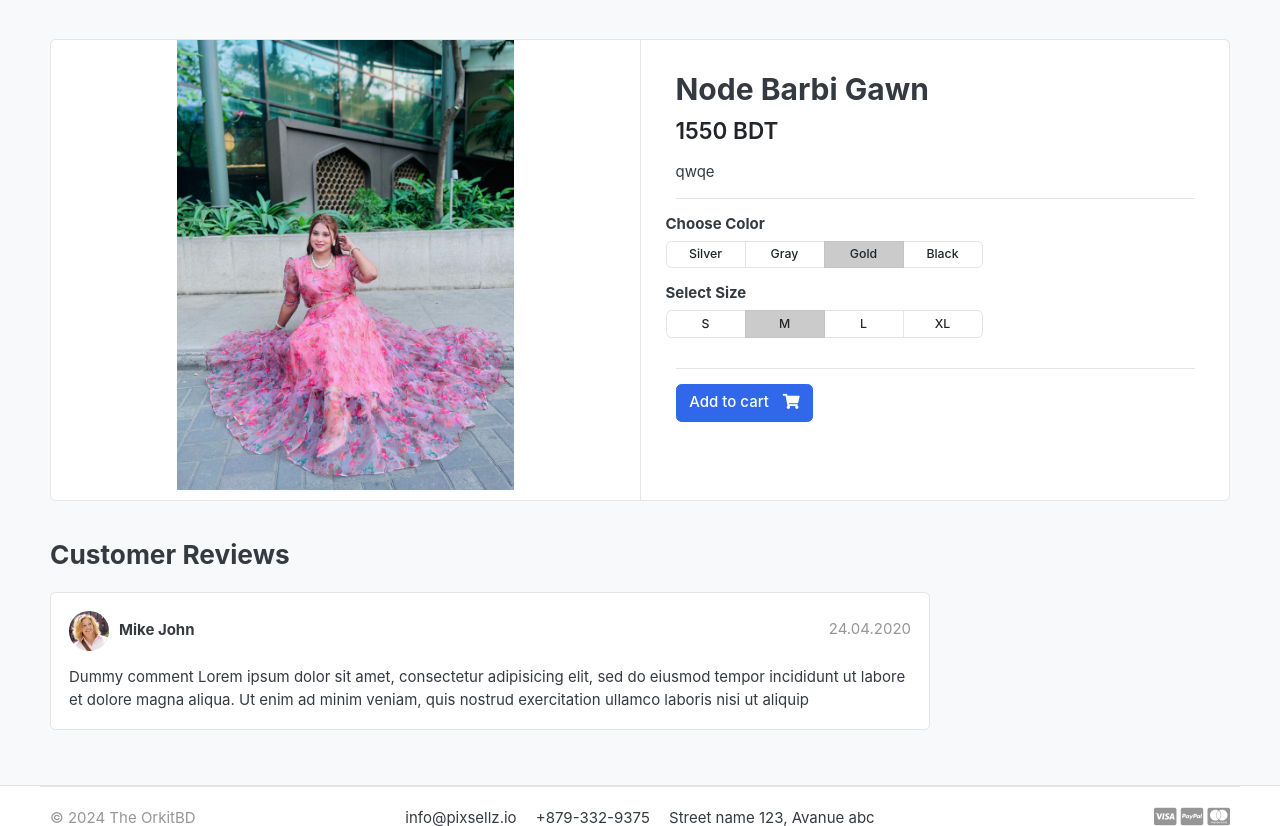
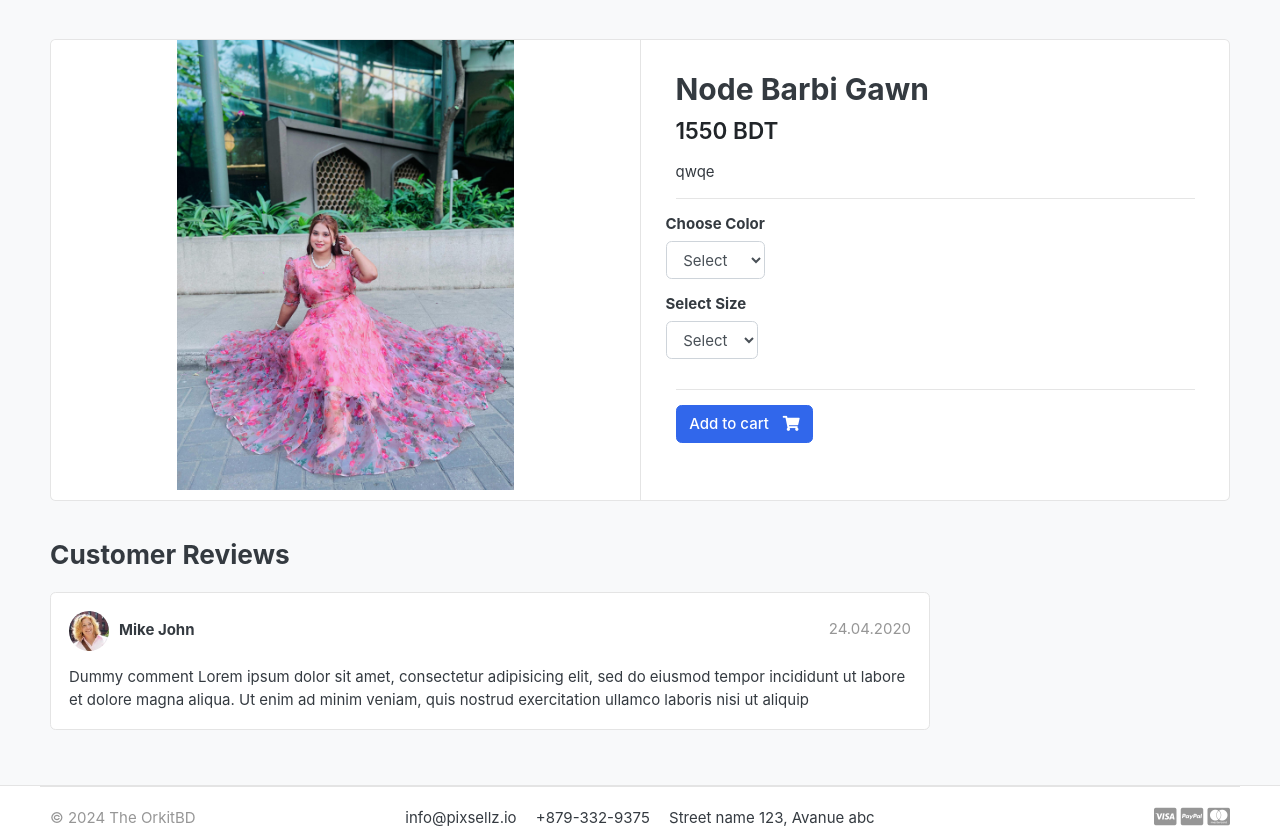
Before and after one commit to nazmul629/TheOrkitWebsites, a Django app: a page that uses templates/store/product-detail.html in a window 1280 px wide. Shown: the part 119-945 px from the top of the page. Run offline with Django 5.2, Linux system fonts and the light colour scheme; data comes from the database, SQL or seed files in the repository; some libraries are stand-ins or nearby versions; some web fonts are replaced.

Commit message:
prooduct variations template and product variation modele constract after all gert the insttance of variations of for single product

```diff
--- a/carts/models.py
+++ b/carts/models.py
@@ -1,5 +1,5 @@
 from django.db import models
-from store.models import Product
+from store.models import Product,Variation
 
 
 class Cart(models.Model):
@@ -11,6 +11,7 @@
 
 class CartItem(models.Model):
     product = models.ForeignKey(Product,on_delete=models.CASCADE)
+    variations = models.ManyToManyField(Variation, blank=True)
     cart = models.ForeignKey(Cart,on_delete=models.CASCADE)
     quantity = models.IntegerField()
     is_active = models.BooleanField(default=True)
@@ -19,5 +20,5 @@
         return self.product.price *self.quantity
 
 
-    def __str__(self):
+    def __unicode__(self):
         return self.product
--- a/carts/views.py
+++ b/carts/views.py
@@ -1,5 +1,5 @@
 from django.shortcuts import render, redirect, get_object_or_404
-from  store.models import Product
+from  store.models import Product,Variation
 from .models import Cart, CartItem
 from django.http import HttpResponse
 
@@ -16,7 +16,32 @@
 
 def add_cart(request,product_id):
 
-    product = Product.objects.get(id=product_id)
+    product = Product.objects.get(id=product_id) #get the product
+    product_variation = []
+
+    # traditional
+    # color = request.POST['color']
+    # size = request.POST['size']
+
+    if request.method == 'POST':
+        #  Dynamic collet multiple atribute
+
+        for item in request.POST:
+            key = item
+            value = request.POST[key]
+
+
+            try:
+                variation = Variation.objects.get(product=product, variation_category__iexact=key, variation_value__iexact=value)
+
+                # product_variation.append(variation)
+                print(variation)
+
+            except:
+                pass
+
+
+
 
     try:
         cart = Cart.objects.get(cart_id = _cart_id(request))
--- a/store/models.py
+++ b/store/models.py
@@ -20,17 +20,31 @@
     def get_url(self):
         return reverse('product_detail',args=[self.category.slug, self.slug])
 
-variation_category_choice= (
+
+
+
+
+class VariationManager(models.Manager):
+    def colors(self):
+        return super(VariationManager, self).filter(variation_category='color', is_active=True)
+
+    def sizes(self):
+        return super(VariationManager, self).filter(variation_category='size', is_active=True)
+
+variation_category_choice=(
     ('color','color'),
     ('size','size'),
 )
 
 class Variation(models.Model):
-    product = models.ForeignKey(Product, on_delete=models.CASCADE)
-    variation_category  = models.CharField(max_length=20, choices= variation_category_choice)
-    variation_value = models.CharField(max_length=100)
+    product = models.ForeignKey(Product, on_delete = models.CASCADE)
+    variation_category  = models.CharField(max_length=20,choices=variation_category_choice)
+    variation_value = models.CharField(max_length=20)
     is_active = models.BooleanField(default=True)
-    create_date =models.DateTimeField(auto_now=True)
+    created_date = models.DateTimeField(auto_now=True)
 
-    def __uniode__(self):
-        return self.product
+    objects = VariationManager()
+
+
+    def __str__(self):
+        return self.variation_value
--- a/templates/store/product-detail.html
+++ b/templates/store/product-detail.html
@@ -21,6 +21,8 @@
 		</aside>
 		<main class="col-md-6 border-left">
 
+<form action="{% url 'add_cart' single_product.id%}"  method="POST">
+		{% csrf_token %}
 	<article class="content-body">
 
 	<h2 class="title">{{single_product.product_name}}</h2>
@@ -36,39 +38,23 @@
 		<div class="row">
 			<div class="item-option-select">
 				<h6>Choose Color</h6>
-			<div class="btn-group btn-group-sm btn-group-toggle" data-toggle="buttons">
-			  <label class="btn btn-light">
-			    <input type="radio" name="radio_color"> Silver
-			  </label>
-			  <label class="btn btn-light">
-			    <input type="radio" name="radio_color" > Gray
-			  </label>
-			  <label class="btn btn-light active">
-			    <input type="radio" name="radio_color checked"> Gold
-			  </label>
-			  <label class="btn btn-light">
-			    <input type="radio" name="radio_color"> Black
-			  </label>
-			</div>
+					<select name ="color" class="form-control" required>
+						<option value="" disabled selected>Select</option>
+							{% for i in single_product.variation_set.colors %}
+								<option value="{{ i.variation_value | lower }}">{{ i.variation_value | capfirst }}</option>
+							{% endfor %}
+					</select>
 			</div>
 		</div> <!-- row.// -->
 		<div class="row">
 			<div class="item-option-select">
 				<h6>Select Size</h6>
-			<div class="btn-group btn-group-sm btn-group-toggle" data-toggle="buttons">
-			  <label class="btn btn-light">
-			    <input type="radio" name="radio_color"> S
-			  </label>
-			  <label class="btn btn-light active">
-			    <input type="radio" name="radio_color" checked> M
-			  </label>
-			  <label class="btn btn-light">
-			    <input type="radio" name="radio_color"> L
-			  </label>
-			  <label class="btn btn-light">
-			    <input type="radio" name="radio_color"> XL
-			  </label>
-			</div>
+					<select name = "size" class="form-control" required>
+						<option value="" disabled selected>Select</option>
+							{% for i in single_product.variation_set.sizes %}
+								<option value="{{ i.variation_value | lower }}">{{ i.variation_value | capfirst }}</option>
+							{% endfor %}
+					</select>
 			</div>
 		</div> <!-- row.// -->
 		<hr>
@@ -81,10 +67,11 @@
 				<a href="{% url 'cart'%}" class="btn  btn-outline-primary"> <span class="text">View Cart</span> <i class="fas fa-eye"></i>  </a>
 
 			{% else %}
-			<a href="{% url 'add_cart' single_product.id%}" class="btn  btn-primary"> <span class="text">Add to cart</span> <i class="fas fa-shopping-cart"></i>  </a>
+				<button type="submit" class="btn  btn-primary"> <span class="text">Add to cart</span> <i class="fas fa-shopping-cart"></i>  </button>
 			{% endif %}
 		{% endif %}
 	</article> <!-- product-info-aside .// -->
+</form>
 
 
 
```
Also changed, not shown: carts/admin.py (+9 -2 lines), carts/migrations/0002_cartitem_variations.py (added), db.sqlite3, store/migrations/0003_rename_create_date_variation_created_date_and_more.py (added). Lines whose indentation alone changed are shown as unchanged.
